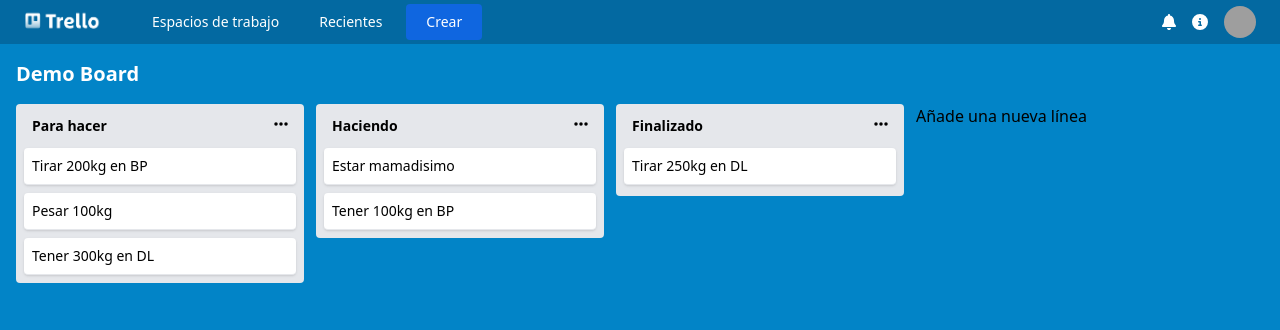
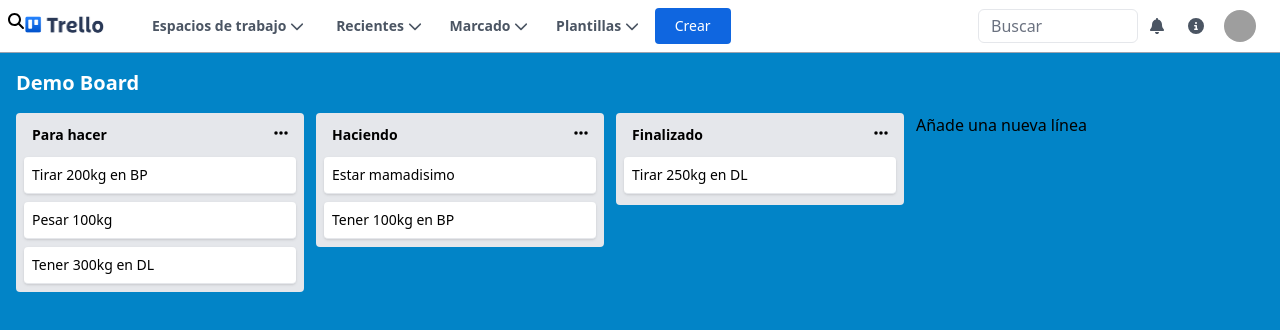
Before and after one commit to arammes03/trello-clone, an Angular app: page /board in a window 1280 px wide. Shown: the top 330 px of the page. Built offline with nearby package versions, Linux system fonts and the light colour scheme; grey boxes are pictures that could not be loaded.

Commit message:
mods navbar

```diff
--- a/src/app/components/navbar/navbar.component.html
+++ b/src/app/components/navbar/navbar.component.html
@@ -1,32 +1,105 @@
-<nav class="bg-sky-700 border-gray-200 px-6 shadow-md">
+<nav class="bg-white px-6 shadow-md border-b-[1px] border-gray-400">
   <div class="flex flex-wrap justify-between items-center">
     <div class="flex items-center">
-      <a routerLink="/login">
+      <a
+        routerLink="/boards"
+        routerLinkActive="underline"
+        [routerLinkActiveOptions]="{ exact: true }"
+      >
         <img
           loading="lazy"
           class="w-20 mr-8"
-          src="assets/images/logo/logo-gradient-white-trello.png"
+          src="assets/images/logo/logo-gradient-blue-trello.png"
           alt="logo"
         />
       </a>
       <div class="flex items-center">
-        <!-- Menú desplegable en tamaño sm -->
-        <div class="sm:hidden flex items-center space-x-5">
-          <button type="button" class="flex rounded-full" aria-expanded="false">
-            <p>Mas</p>
-            <fa-icon [icon]="faChevronDown"></fa-icon>
-          </button>
+        <!-- Menú navegación en tamaño sm -->
+        <div class="flex items-center space-x-5">
+          <ul
+            class="flex md:hidden items-center space-x-1 text-sm font-semibold"
+          >
+            <li>
+              <a class="block py-4 px-2 text-gray-600 font-semibold">
+                <span
+                  class="hover:bg-gray-200 hover:rounded-md py-2 px-2 cursor-pointer"
+                  >Más
+                  <fa-icon [icon]="faChevronDown"></fa-icon>
+                </span>
+              </a>
+            </li>
+            <app-btn typeBtn="button" btnColor="primary">
+              <fa-icon [icon]="faPlus"></fa-icon>
+            </app-btn>
+          </ul>
+        </div>
+
+        <!-- Menú de navegación MD -->
+        <ul
+          class="hidden lg:hidden md:flex items-center space-x-1 text-sm font-semibold"
+        >
+          <li>
+            <a class="block py-4 px-2 text-gray-600 font-semibold">
+              <span
+                class="hover:bg-gray-200 hover:rounded-md py-2 px-2 cursor-pointer"
+                >Espacios de trabajo
+                <fa-icon [icon]="faChevronDown"></fa-icon>
+              </span>
+            </a>
+          </li>
+          <li>
+            <a class="block py-4 px-2 text-gray-600 font-semibold">
+              <span
+                class="hover:bg-gray-200 hover:rounded-md py-2 px-2 cursor-pointer"
+                >Más
+                <fa-icon [icon]="faChevronDown"></fa-icon>
+              </span>
+            </a>
+          </li>
           <app-btn typeBtn="button" btnColor="primary">
             <fa-icon [icon]="faPlus"></fa-icon>
           </app-btn>
-        </div>
+        </ul>
+
         <!-- Menú de navegación normal -->
-        <ul class="hidden sm:flex items-center space-x-2 text-sm font-medium">
+        <ul
+          class="hidden lg:flex md:hidden items-center space-x-1 text-sm font-semibold"
+        >
           <li>
-            <a class="block py-3 px-4 text-white">Espacios de trabajo</a>
+            <a class="block py-4 px-2 text-gray-600 font-semibold">
+              <span
+                class="hover:bg-gray-200 hover:rounded-md py-2 px-2 cursor-pointer"
+                >Espacios de trabajo
+                <fa-icon [icon]="faChevronDown"></fa-icon>
+              </span>
+            </a>
           </li>
           <li>
-            <a class="block py-3 px-4 text-white">Recientes</a>
+            <a class="block py-4 text-gray-600 font-semibold">
+              <span
+                class="hover:bg-gray-200 hover:rounded-md py-2 px-3 cursor-pointer"
+                >Recientes
+                <fa-icon [icon]="faChevronDown"></fa-icon>
+              </span>
+            </a>
+          </li>
+          <li>
+            <a class="block py-4 text-gray-600 font-semibold">
+              <span
+                class="hover:bg-gray-200 hover:rounded-md py-2 px-3 cursor-pointer"
+                >Marcado
+                <fa-icon [icon]="faChevronDown"></fa-icon>
+              </span>
+            </a>
+          </li>
+          <li>
+            <a class="block py-4 text-gray-600 font-semibold">
+              <span
+                class="hover:bg-gray-200 hover:rounded-md py-2 px-3 cursor-pointer"
+                >Plantillas
+                <fa-icon [icon]="faChevronDown"></fa-icon>
+              </span>
+            </a>
           </li>
           <li>
             <app-btn typeBtn="button" btnColor="primary">Crear</app-btn>
@@ -34,15 +107,37 @@
         </ul>
       </div>
     </div>
+
     <div class="flex items-center">
+      <span class="lg:flex hidden mr-2">
+        <input
+          type="text"
+          id="searchInput"
+          placeholder="Buscar"
+          class="border-gray-200 rounded-md py-1 w-[10rem]"
+        />
+        <fa-icon
+          [icon]="faMagnifyingGlass"
+          class="absolute left-2 top-1/2text-gray-400"
+        ></fa-icon>
+      </span>
       <div class="flex space-x-4">
-        <button class="text-white" type="button">
+        <button
+          title="Notificaciones"
+          class="text-gray-600 hover:bg-gray-200 hover:rounded-full p-1"
+          type="button"
+        >
           <fa-icon [icon]="faBell"></fa-icon>
         </button>
-        <button class="text-white" type="button">
+        <button
+          title="Información"
+          class="text-gray-600 hover:bg-gray-200 hover:rounded-full p-1"
+          type="button"
+        >
           <fa-icon [icon]="faInfoCircle"></fa-icon>
         </button>
         <button
+          title="Cuenta"
           type="button"
           class="flex rounded-full"
           aria-expanded="false"
--- a/src/app/components/navbar/navbar.component.ts
+++ b/src/app/components/navbar/navbar.component.ts
@@ -1,4 +1,7 @@
 import { Component } from '@angular/core';
+import { RouterLinkWithHref, RouterLinkActive } from '@angular/router';
+
+// IMPORT FA-ICONS
 import { FontAwesomeModule } from '@fortawesome/angular-fontawesome';
 import {
   faBell,
@@ -7,15 +10,25 @@
   faSortDown,
   faPlus,
   faChevronDown,
+  faMagnifyingGlass,
 } from '@fortawesome/free-solid-svg-icons';
+
+// IMPORTS CDK
 import { OverlayModule } from '@angular/cdk/overlay';
+
 // IMPORTS COMPONENTS
 import { BtnComponent } from '../btn/btn.component';
 
 @Component({
   selector: 'app-navbar',
   standalone: true,
-  imports: [BtnComponent, FontAwesomeModule, OverlayModule],
+  imports: [
+    BtnComponent,
+    FontAwesomeModule,
+    OverlayModule,
+    RouterLinkWithHref,
+    RouterLinkActive,
+  ],
   templateUrl: './navbar.component.html',
 })
 export class NavbarComponent {
@@ -29,4 +42,5 @@
   faSortDown = faSortDown;
   faPlus = faPlus;
   faChevronDown = faChevronDown;
+  faMagnifyingGlass = faMagnifyingGlass;
 }
```
